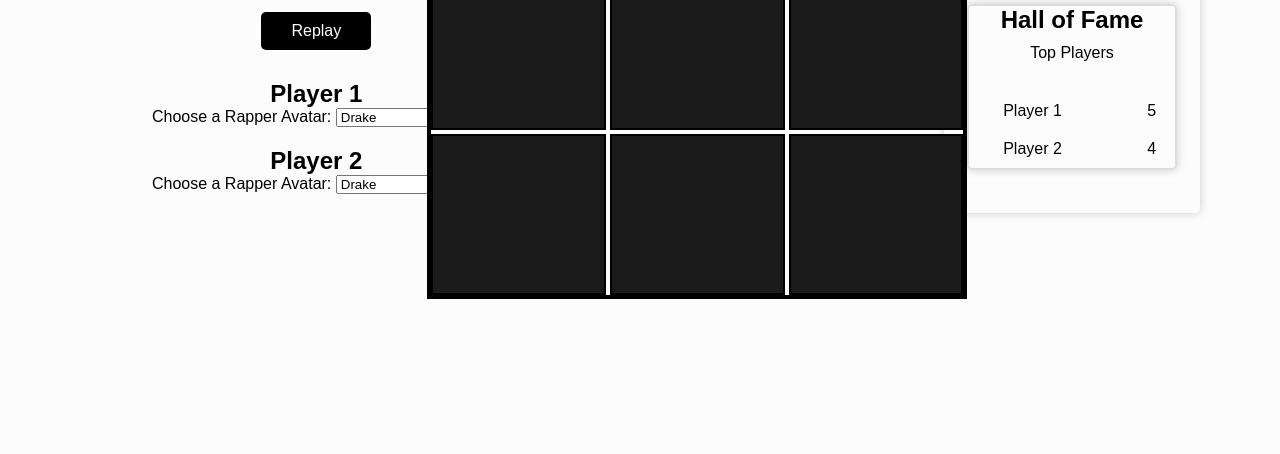
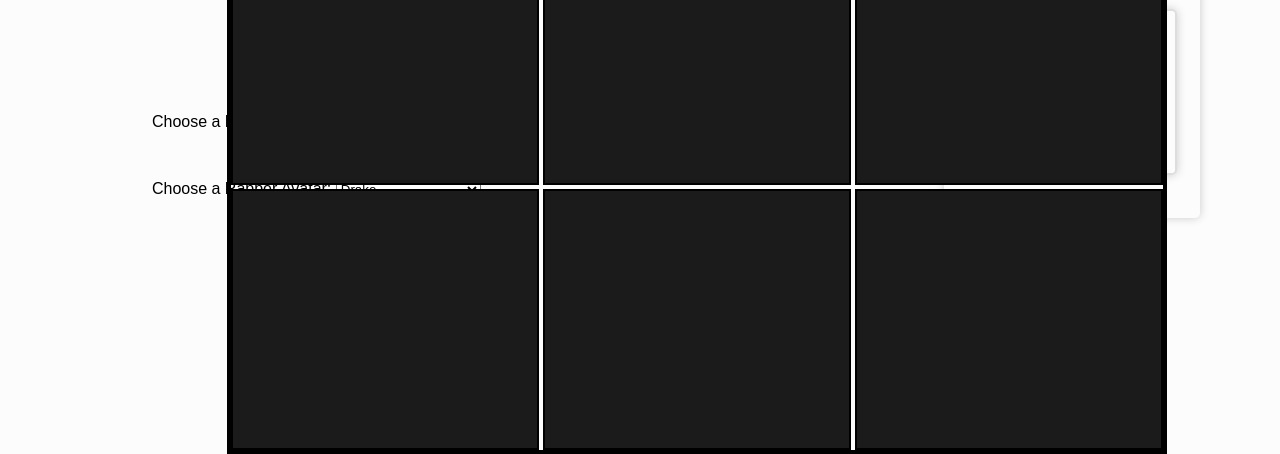
Before and after one commit to ShaylaWhite/Hip-Hop-Squares, a website with bundled scripts: page index.html in a window 1280 px wide. Shown: the part 356-810 px from the top of the page. Built offline with nearby package versions, Linux system fonts and the light colour scheme; what emoji-api would draw is missing.

Commit message:
updated gamebaord size

```diff
--- a/style.css
+++ b/style.css
@@ -92,8 +92,8 @@ body {
 /* ACTUAL GAME BOARD */
 .game-board {
   position: relative;
-  width: 540px; /* Adjust the width to make it a larger square */
-  height: 500px; /* Adjust the height to make it a larger square */
+  width: 940px; /* Adjust the width to make it a larger square */
+  height: 800px; /* Adjust the height to make it a larger square */
   border: 4px solid #000;
   display: grid; /* Use CSS grid for the 3x3 grid layout */
   grid-template-columns: repeat(3, 1fr); /* Create 3 equal columns */
```
